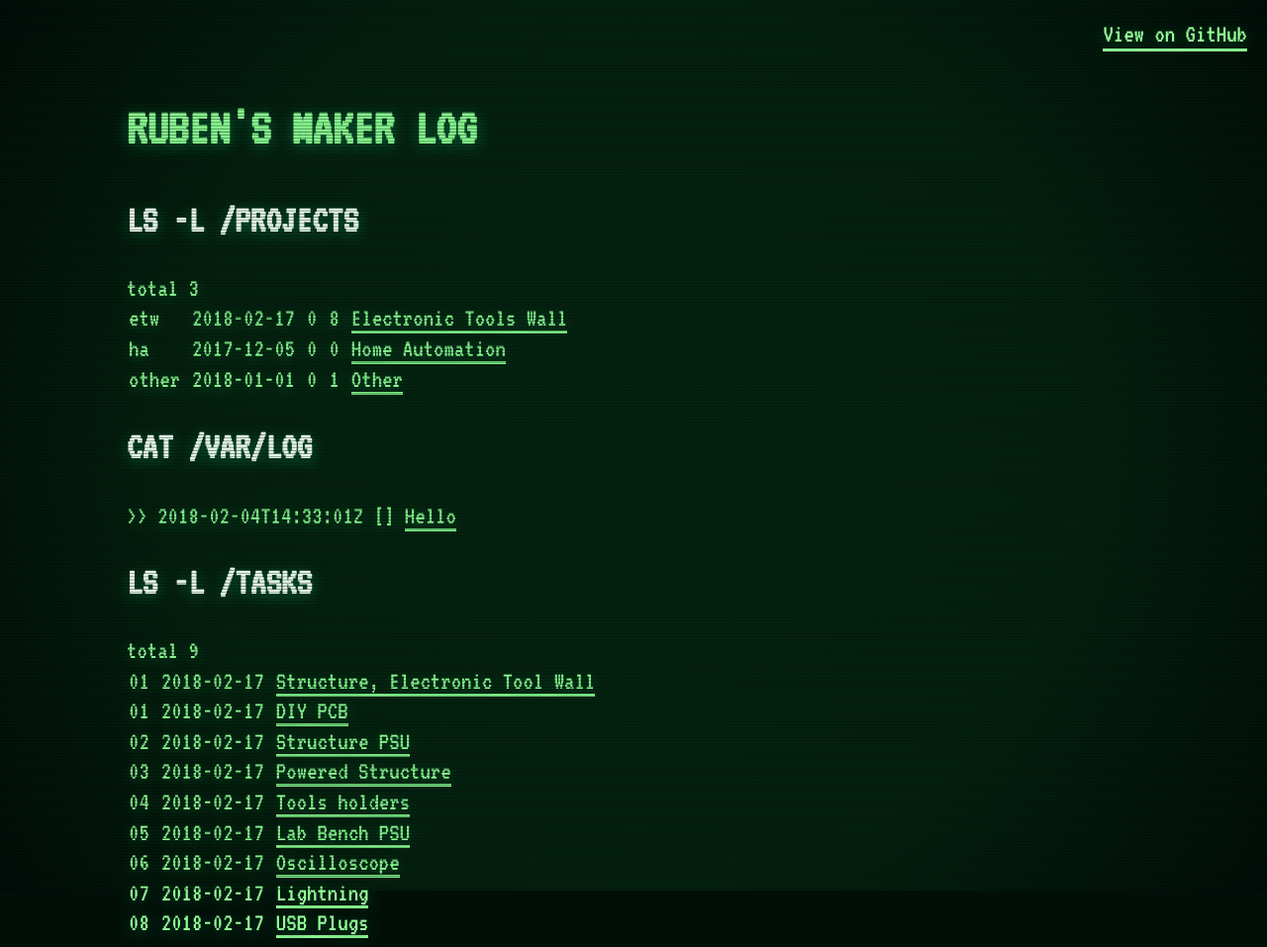
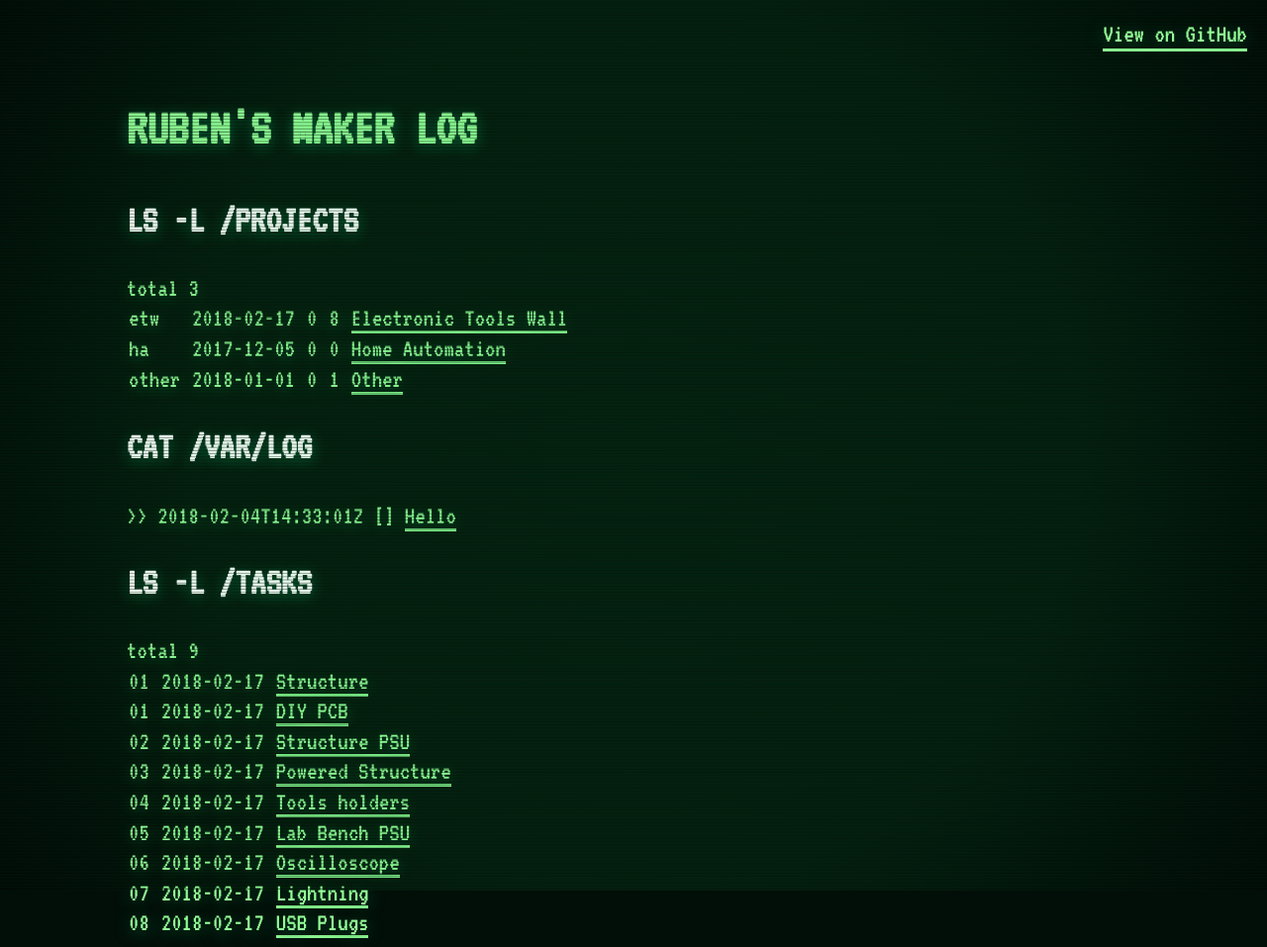
Before and after one commit to ruben-podadera/maker-log, a Jekyll site: the page built from index.md, in a window 1280 px wide. Shown: the whole page at 99% size. Built offline with Jekyll 4.4.1, drawn with Linux system fonts in a browser that asks for light colours.

Commit message:
title fix

```diff
--- a/_tasks/etw/01.markdown
+++ b/_tasks/etw/01.markdown
@@ -2,7 +2,7 @@
 layout: task
 
 uid: "01"
-title:  "Structure, Electronic Tool Wall"
+title:  "Structure"
 
 project_uid: etw
 
```
Also changed, not shown: 12 other files.
